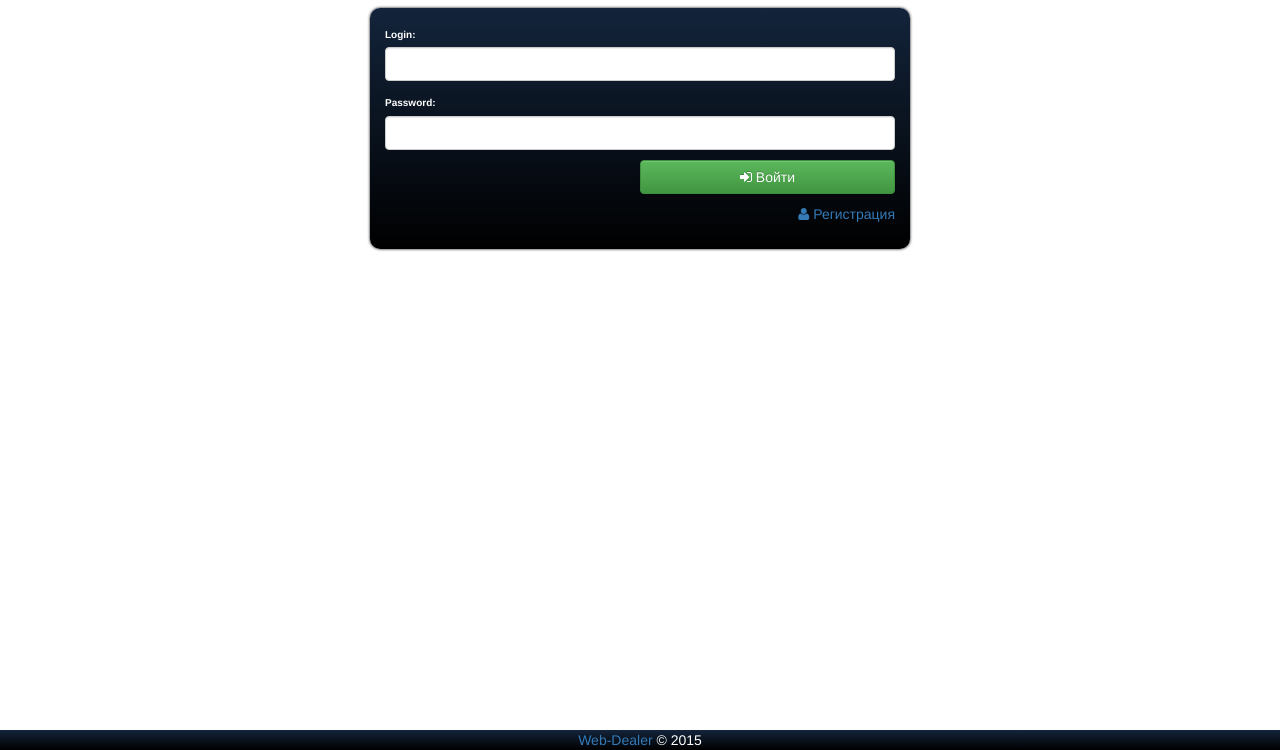
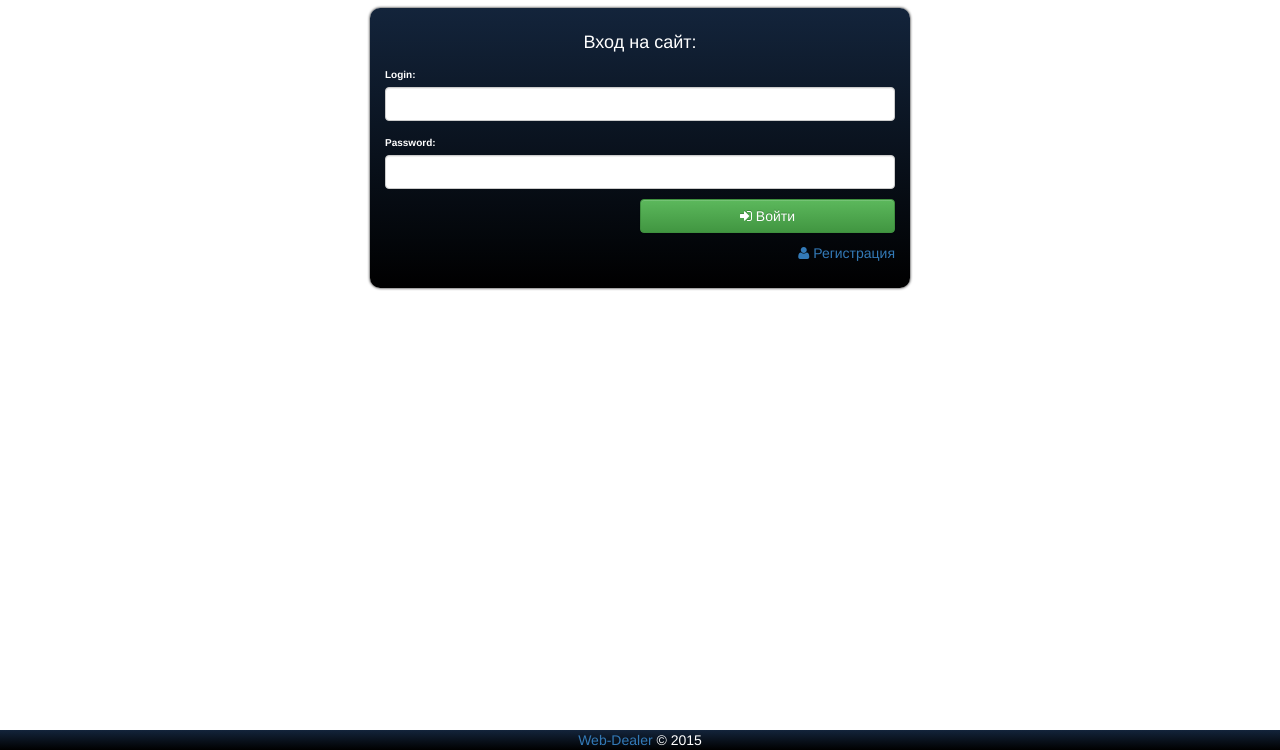
Before and after one commit to Yurasik/train, a PHP site: page /users/login in a window 1280 px wide. Shown: the part 50-800 px from the top of the page. Run offline with PHP 8.4, Linux system fonts and the light colour scheme.

Commit message:
//some changes

```diff
--- a/application/controllers/users_controller.php
+++ b/application/controllers/users_controller.php
@@ -5,7 +5,6 @@ class Users_Controller extends Controller
     function __construct()
     {
         $this->model = new Users_Model();
-        $this->content_view = 'users_view.php';
         parent::__construct();
     }
 
@@ -14,12 +13,23 @@ class Users_Controller extends Controller
         $this->model->redirect('/');
     }
 
+    public function register_action()
+    {
+        $this->view->sidebar = false;
+        $this->content_view = 'register_view.php';
+        $this->view->generate($this->content_view);
+        if(null !== $this->model->request('register')){
+            $this->model->register();
+        }
+    }
+
     public function login_action()
     {
         $this->view->sidebar = false;
+        $this->content_view = 'authorization_view.php';
         $this->view->generate($this->content_view);
         if(null !== $this->model->request('authorization')){
-            $this->model->Authorization();
+            $this->model->authorization();
         }
     }
 
--- a/application/models/users_model.php
+++ b/application/models/users_model.php
@@ -2,7 +2,7 @@
 
 class Users_Model extends Model
 {
-    public function Authorization()
+    public function authorization()
     {
         $login = $this->request('login');
         if($this->existUser($login)){
--- a/application/views/users_view.php
+++ b/application/views/authorization_view.php
@@ -1,6 +1,7 @@
 <div class="container">
     <div class="col-sm-6 col-sm-offset-3  users-form-box">
         <form action="" class="navbar-form" method="post">
+            <h4>Вход на сайт:</h4>
             <label for="login">Login:</label>
             <p><input type="text" class="form-control" name="login"/></p>
             <label for="password">Password:</label>
@@ -9,12 +10,12 @@
                 <i class="fa fa-sign-in"></i> Войти
             </button>
             <div class="clear"></div>
-            <a href="users/register" class="pull-right">
+            <a href="register" class="pull-right">
                 <i class="fa fa-user"></i>
                 Регистрация
             </a>
             <div class="clear"></div>
-            <p id="authorization_info"><?php if(isset($_SESSION['authorization_info'])) echo $_SESSION['authorization_info']; unset($_SESSION['authorization_info']) ?></p>
+            <p id="login_info"><?php if(isset($_SESSION['authorization_info'])) echo $_SESSION['authorization_info']; unset($_SESSION['authorization_info']) ?></p>
         </form>
     </div>
 </div>
--- a/css/style.css
+++ b/css/style.css
@@ -124,27 +124,27 @@ footer {
   padding-top: 15px;
   padding-bottom: 15px; }
 
-/* Авторизация */
-.users-page .users-content .users-form-box form {
+/* Регистрация и авторизация */
+.users-form-box .navbar-form {
   background-image: linear-gradient(to bottom, #13243b 0px, #000 100%);
   padding: 15px;
   border-radius: 10px;
   box-shadow: 0 0 3px #000; }
-  .users-page .users-content .users-form-box form h3 {
+  .users-form-box .navbar-form h4 {
     color: #fff;
     text-align: center; }
-  .users-page .users-content .users-form-box form label {
+  .users-form-box .navbar-form label {
     color: #fff;
     font-size: 10px; }
-  .users-page .users-content .users-form-box form input {
+  .users-form-box .navbar-form input {
     width: 100%; }
-  .users-page .users-content .users-form-box form button {
+  .users-form-box .navbar-form button {
     outline: none;
     min-width: 50%; }
-  .users-page .users-content .users-form-box form a {
+  .users-form-box .navbar-form a {
     margin-top: 10px;
     outline: none; }
-.users-page .users-content .users-form-box #authorization_info {
+.users-form-box #login_info {
   color: #fff; }
 
 /* Общие настройки для страниц */
--- a/css/style.scss
+++ b/css/style.scss
@@ -171,16 +171,16 @@ footer {
   }
 }
 
-/* Авторизация */
-.users-page{
-  .users-content{
+/* Регистрация и авторизация */
+.authorization-page{}
+.register-page{}
 .users-form-box{
-      form{
+  .navbar-form{
     background-image: linear-gradient(to bottom, #13243b 0px, #000 100%);
     padding: 15px;
     border-radius: 10px;
     box-shadow: 0 0 3px #000;
-        h3{
+    h4{
       color: #fff;
       text-align: center;
     }
@@ -200,10 +200,8 @@ footer {
       outline: none;
     }
   }
-      #authorization_info{
+  #login_info{
     color: #fff;
-      }
-    }
   }
 }
 
```
Also changed, not shown: application/views/register_view.php (added, +23 -0 lines), 1 other file. Lines whose indentation alone changed are shown as unchanged.
